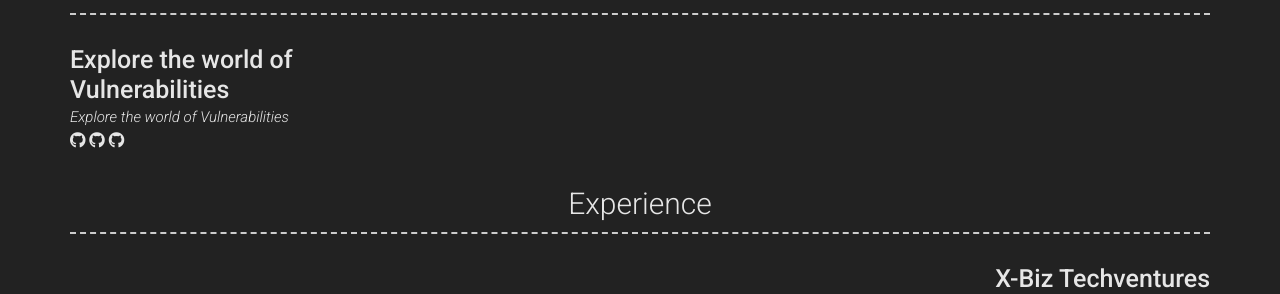
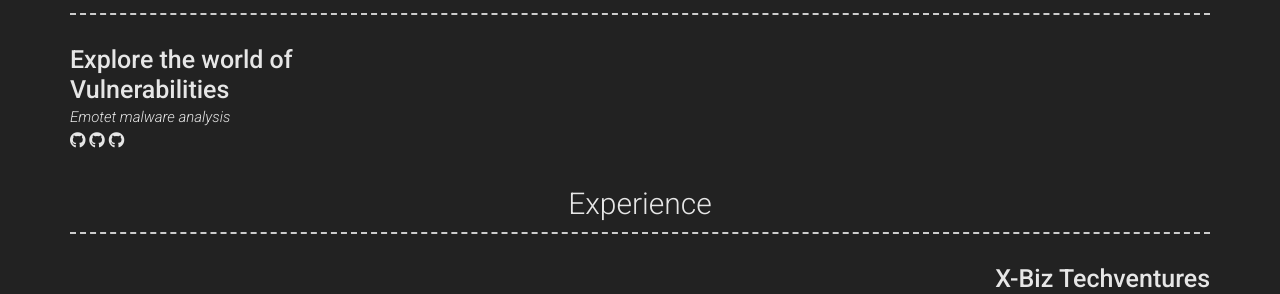
Before and after one commit to yashomer1994/Resume, a Jekyll site: the page built from index.md, in a window 1280 px wide. Shown: the part 585-879 px from the top of the page. Built offline with Jekyll 4.4.1, drawn with Linux system fonts in a browser that asks for light colours; nearby versions of some CDN libraries.

Commit message:
Update _config.yml

```diff
--- a/_config.yml
+++ b/_config.yml
@@ -67,6 +67,8 @@ content:
         title: Explore the world of Vulnerabilities
         link: https://yashomer1994.github.io/yash007.github.io/c++/assembly/vba/powershell/2021/02/14/Emotet-Malware.html
         link_text: Explore the world of Vulnerabilities
+        link: https://yashomer1994.github.io/yash007.github.io/c++/assembly/vba/powershell/2021/02/14/Emotet-Malware.html
+        link_text: Emotet malware analysis
         icon: fab fa-github
         additional_links:
           - title:  Emotet Malware Analysis (eg. sproogen/modern-resume-theme)
```
